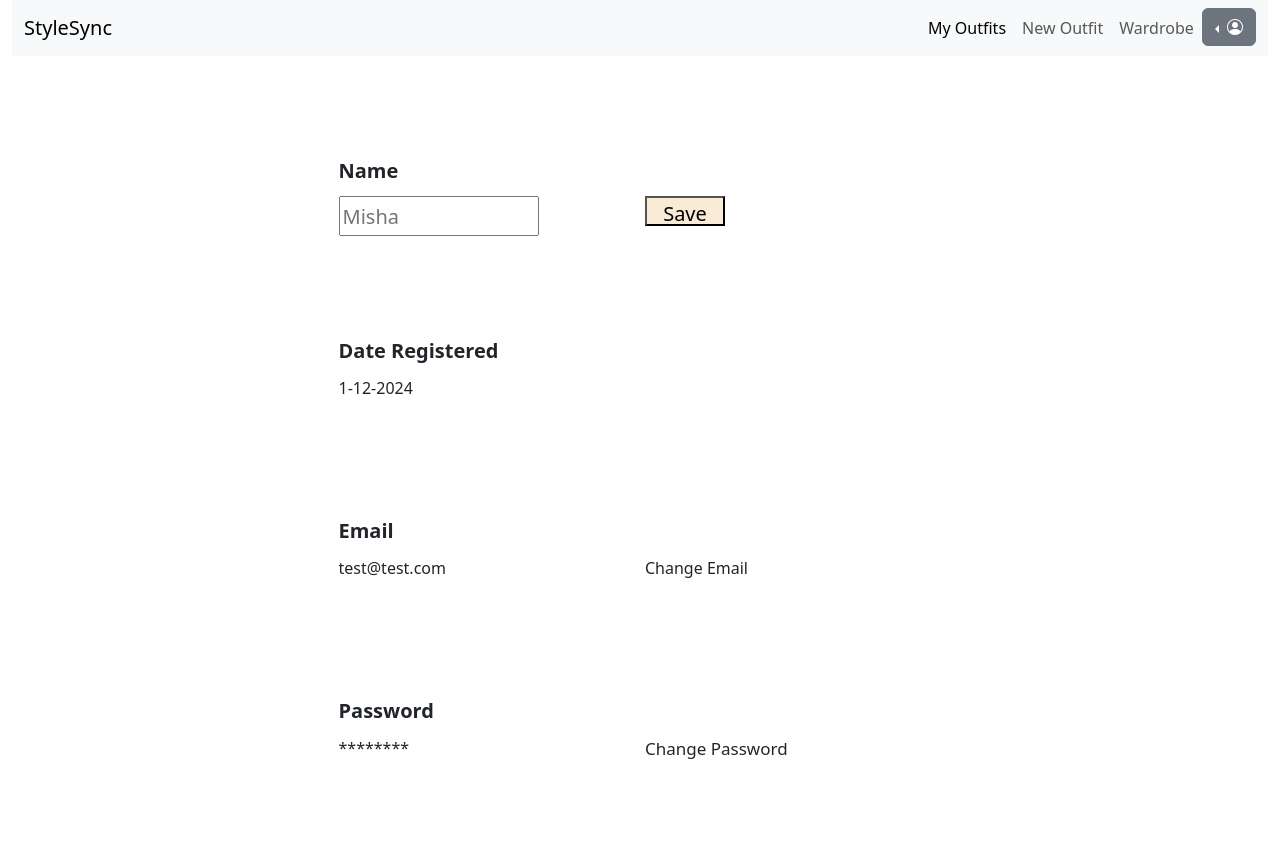
After one commit to KnifeXLight/StyleSync, a Flask app: page /views/profile in a window 1280 px wide. The commit adds this page. Run offline with Flask 3, Linux system fonts and the light colour scheme; the visitor is signed in with stand-in values (Sample User, id 1).

Commit message:
added profile page

```diff
--- a/routes/html.py
+++ b/routes/html.py
@@ -38,3 +38,8 @@ def delete_item(id):
     db.session.delete(item)
     db.session.commit()
     return redirect(url_for("html.wardrobe"))
+
+@html_routes_bp.route("/profile")
+@login_required
+def profile():
+    return render_template("/html/profile.html", user  = current_user)
--- a/static/styles.css
+++ b/static/styles.css
@@ -452,4 +452,86 @@
             border: 2px solid red;
         }
 
+        .profile-container {
+            display: grid;
+            grid-template-columns: repeat(4, 1fr); /* 4 columns with equal width */
+            grid-template-rows: repeat(13, 50px); /* 13 rows with a height of 50 pixels */
+            grid-gap: 10px; /* Gap between grid items */
+            padding: 20px; /* Padding around the grid */
+        }
+
+        .profile-name {
+            font-size: 20px;
+            font-weight: bold;
+            grid-column: 2;
+            grid-row: 2;
+            display: flex;
+            align-items: end;
+        }
+
+        .profile-name-box {
+            grid-column:2;
+            grid-row:3;
+            height:40px;
+            width:200px;
+            font-size:20px;
+        }
+        .profile-save {
+            grid-column:3;
+            grid-row:3;
+            font-size: 20px;
+        }
+        .profile-save-button {
+            width:80px;
+            height:30px;
+            background-color:antiquewhite;
+        }
+        .date-title {
+            grid-column:2;
+            grid-row:5;
+            font-size: 20px;
+            font-weight: bold;
+            display: flex;
+            align-items: end;
+        }
+
+        .date-text {
+            grid-column:2;
+            grid-row:6;
+        }
+
+        .email-title {
+            grid-column:2;
+            grid-row:8;
+            font-size: 20px;
+            font-weight: bold;
+            display: flex;
+            align-items: end;
+        }
+        .email-text {
+            grid-column:2;
+            grid-row:9;
+        }
+        .email-change-link {
+            grid-column:3;
+            grid-row:9;
+        }
+        .password-title {
+            grid-column:2;
+            grid-row:11;
+            font-size: 20px;
+            font-weight: bold;
+            display: flex;
+            align-items: end;
+        }
+        .password-text {
+            grid-column:2;
+            grid-row:12;
+        }
+        .password-change-link {
+            grid-column:3;
+            grid-row:12;
+            font-size: 17px;
+        }
+
 }
--- /dev/null
+++ b/templates/html/profile.html
@@ -0,0 +1,26 @@
+{% extends '/html/base.html' %}
+{% block content %}
+    <head>
+        <link rel="stylesheet" href="{{ url_for('static', filename='styles.css') }}">
+    </head>
+    <body>
+        <div class="profile-container">
+            <div class="profile-name">Name</div>
+            <div class="profile-name-box">
+                <form>
+                    <input type="text" class="profile-name-box" placeholder="Misha"><br>
+                </form>
+            </div>
+            <div class="profile-save">
+                <button class="profile-save-button" type="button">Save</button>
+            </div>
+            <div class="date-title">Date Registered</div>
+            <div class="date-text">1-12-2024</div>
+            <div class="email-title">Email</div>
+            <div class="email-text">test@test.com</div>
+            <div class="email-change-link">Change Email</div>
+            <div class="password-title">Password</div>
+            <div class="password-text">********</div>
+            <div class="password-change-link">Change Password</div>
+        </div>
+{% endblock %}
```
